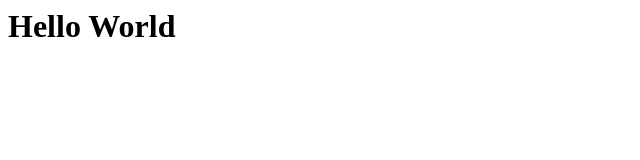
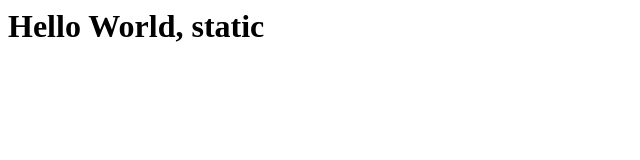
Before and after one commit to MikeLubyRunnableTest/TestRepository, a plain HTML site: page index.html in a window 1280 px wide. Shown: the whole page, without its empty margins (0-640 px from the left). Drawn offline with Linux system fonts and the light colour scheme.

Commit message:
Static update

```diff
--- a/index.html
+++ b/index.html
@@ -3,6 +3,6 @@
 		<title>Hello</title>
 	</head>
 	<body>
-		<h1>Hello World</h1>
+		<h1>Hello World, static</h1>
 	</body>
 </html>
```
